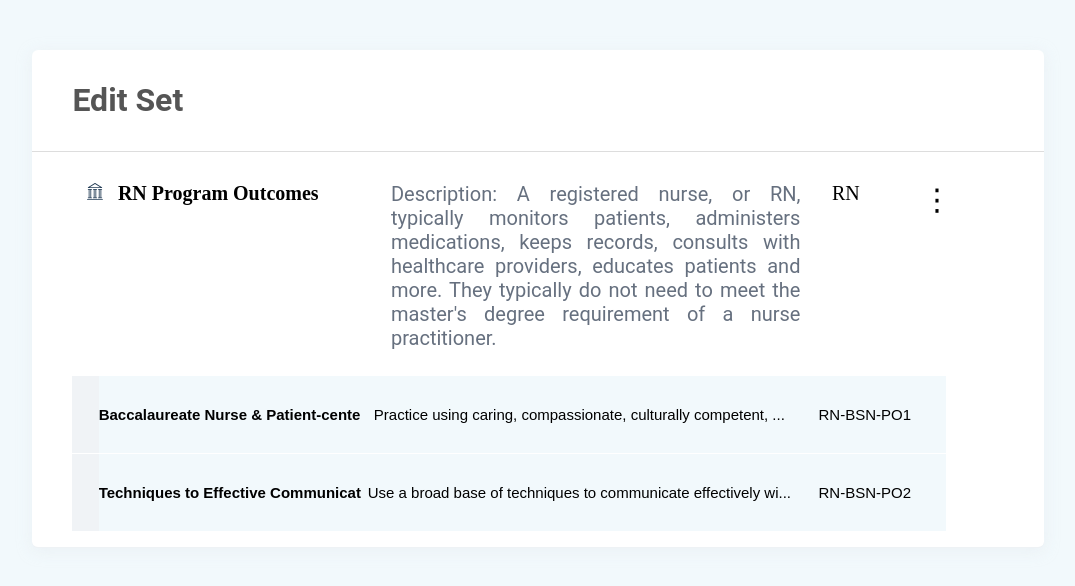
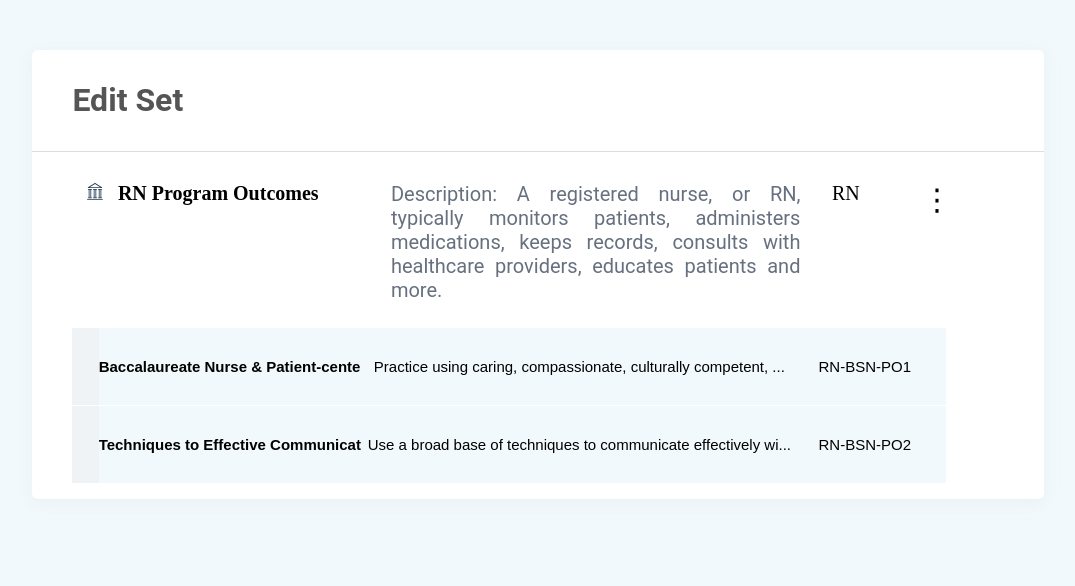
Before and after one commit to Ntwali-Josue/set, a React (Create React App) app: page / in a window 1280 px wide. Shown: the top 586 px of the page, without its empty margins (102-1177 px from the left). Built offline with nearby package versions, Linux system fonts and the light colour scheme.

Commit message:
Add localstorage for products

```diff
--- a/src/components/ProductsContainer.js
+++ b/src/components/ProductsContainer.js
@@ -4,7 +4,9 @@ import AddProduct from "./AddProduct";
 import home from "../images/Home.svg";
 class ProductsContainer extends React.Component {
   state = {
-    products: localStorage.getItem("products") ? JSON.parse(localStorage.getItem("products")) : [
+    products: localStorage.getItem("products")
+      ? JSON.parse(localStorage.getItem("products"))
+      : [
           {
             elementName: "Baccalaureate Nurse & Patient-centered",
             elementDescription:
@@ -88,8 +90,7 @@ class ProductsContainer extends React.Component {
           <span className="desc">
             Description: A registered nurse, or RN, typically monitors patients,
             administers medications, keeps records, consults with healthcare
-            providers, educates patients and more. They typically do not need to
-            meet the master's degree requirement of a nurse practitioner.
+            providers, educates patients and more.
           </span>
           <span>RN</span>
           <span
```
Lines whose indentation alone changed are shown as unchanged.
